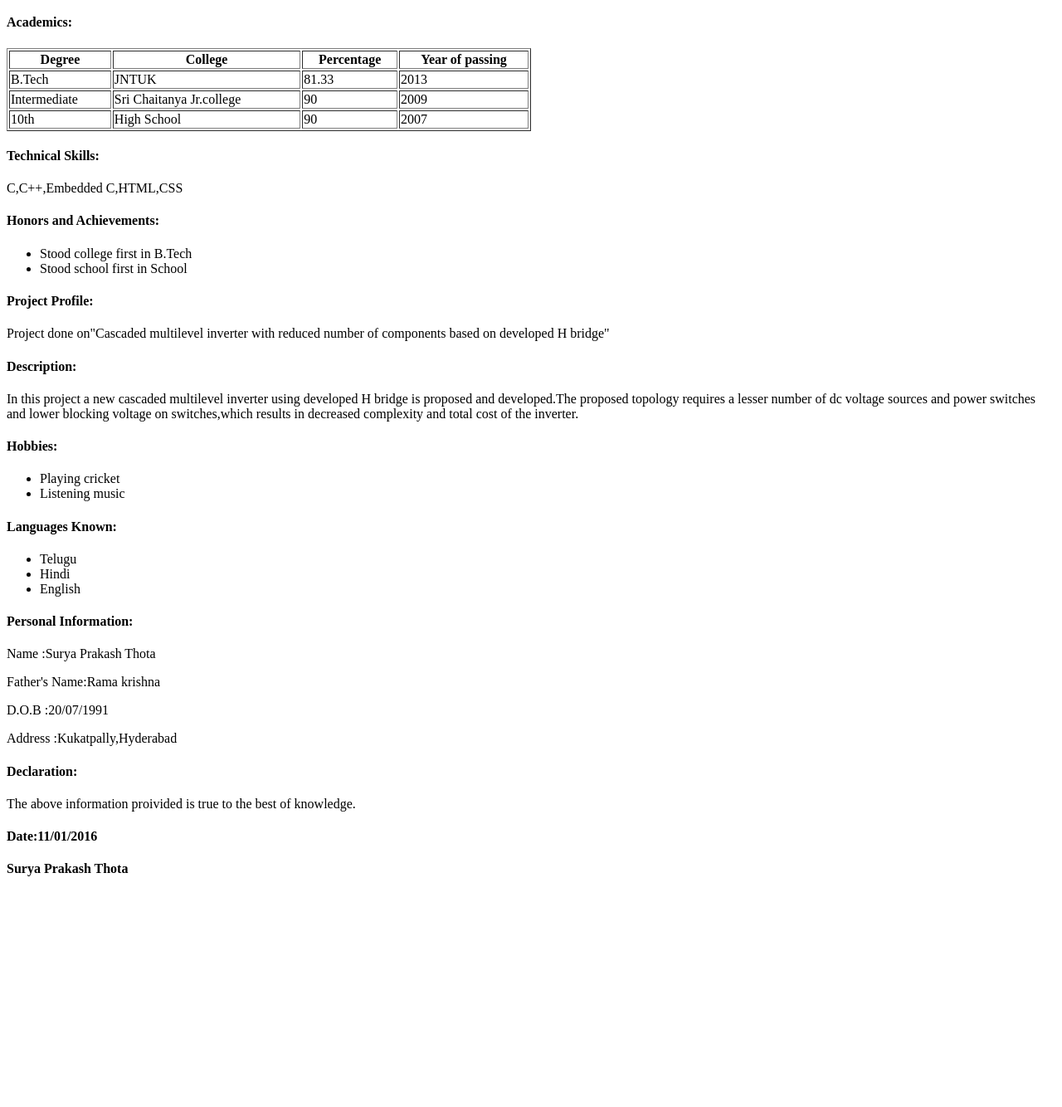
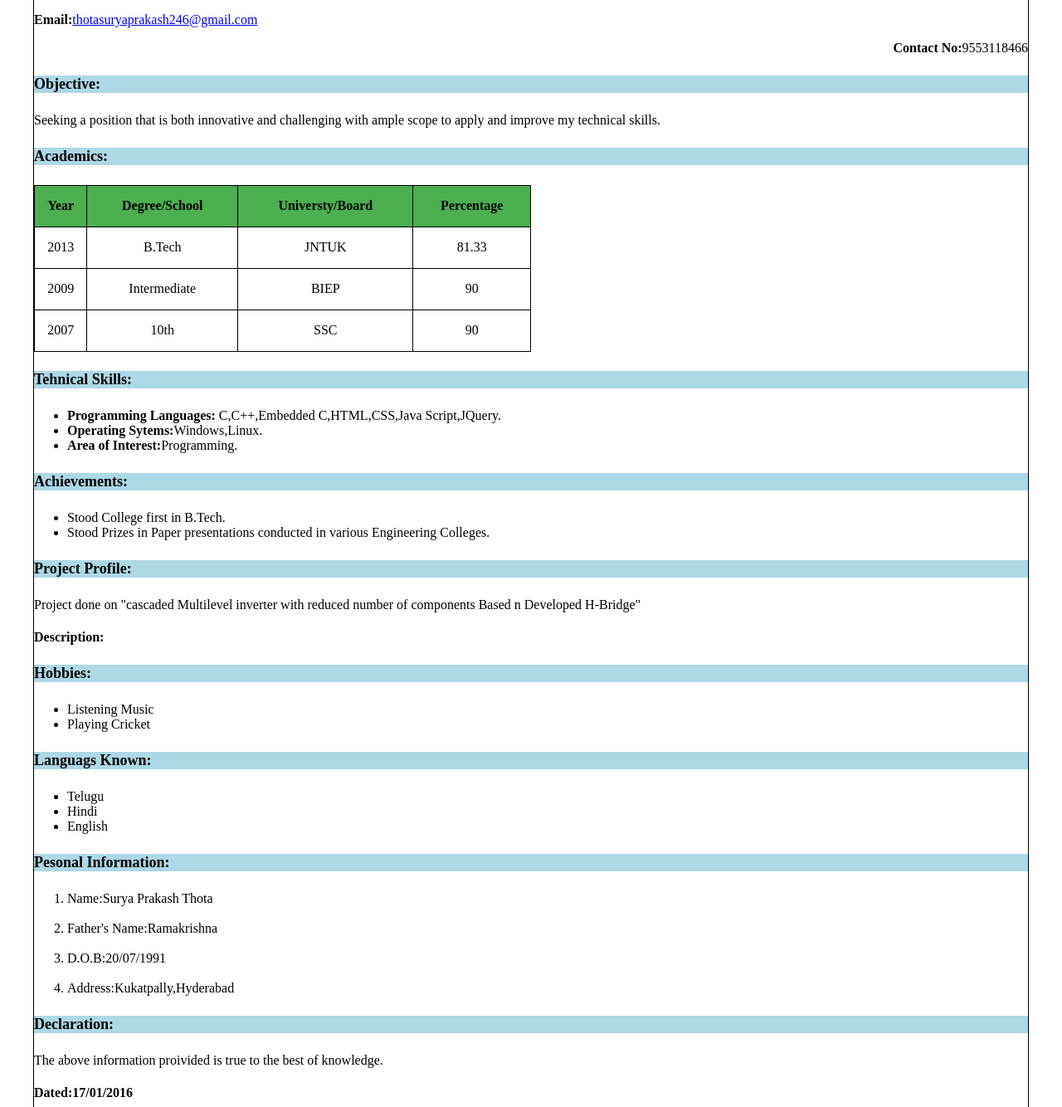
Before and after one commit to surya246/surya246.github.io, a plain HTML site: page index.html in a window 1280 px wide. Shown: the part 140-1474 px from the top of the page at 83% size. Before the commit the page ends 1218 px from the top, so only its background shows below. Drawn offline with Linux system fonts and the light colour scheme.

Commit message:
New Resume

```diff
--- a/index.html
+++ b/index.html
@@ -4,74 +4,98 @@
        <meta http-equiv="Content-Type" content="text/html; charset=utf-8"/>
        <meta name="description" content="This is my resume it describes my academic profile and my Technical skills and my hobbies and my personal information ">
        <title>Surya Resume</title>
+       <link type="text/css" rel="StyleSheet" href="Resume1.css">
+      <script src="Resume1.js"></script>
+</head>
 
 
-   </head>
          <body>
-      <h1 style="text-align:center">Surya Prakash Thota</h1>
-      <h4>objective:</h4>
-      <p>Seeking a position which is both innovative and challenging with ample scope to apply and improve my technical skills.</p>
-    <h4>Academics:</h4>
-    <table border="1" style="width:50%;" >
-       <thead>
-       </thead>
-
-                  <tr style="align:center;">
-                  <th >Degree</th>
-                  <th >College</th>
-                  <th >Percentage</th>
-                  <th >Year of passing</th>
+                <h4 class="head">SURYA PRAKASH THOTA</h4>
+                <p id="lef"><b>Email:</b><a href="http://www.gmail.com">thotasuryaprakash246@gmail.com</a></p>
+                <p id="rig"><b>Contact No:</b>9553118466</p>
+                <div>
+                <h4 class="block">Objective:</h4>
+                <p>Seeking a position that is both innovative and challenging with ample scope to apply and improve my technical skills.</p>
+                </div>
+                 <div>
+                   <h4 class="block">Academics:</h4>
+                   <table class="tab">
+                   <tr id="row">
+                   <th>Year</th>
+                   <th>Degree/School</th>
+                   <th>Universty/Board</th>
+                   <th>Percentage</th>
                    </tr>
-               <tr style="align:center;">
+                   <tr id="row">
+                   <td>2013</td>
                    <td>B.Tech</td>
                    <td>JNTUK</td>
                    <td>81.33</td>
-                  <td>2013</td>
                    </tr>
-               <tr style="align:center;">
+                   <tr id="row">
+                   <td>2009</td>
                    <td>Intermediate</td>
-                  <td>Sri Chaitanya Jr.college</td>
+                   <td>BIEP</td>
                    <td>90</td>
-                  <td>2009</td>
                    </tr>
-               <tr style="align:center;">
+                   <tr id="row">
+                   <td>2007</td>
                    <td>10th</td>
-                  <td>High School</td>
+                   <td>SSC</td>
                    <td>90</td>
-                  <td>2007</td>
                    </tr>
                    </table>
-       <h4>Technical Skills:</h4>
-          <p>C,C++,Embedded C,HTML,CSS</p>
-       <h4>Honors and Achievements:</h4>
+                </div>
+       <div>
+           <h4 class="block">Tehnical Skills:</h4>
            <ul>
-              <li>Stood college first in B.Tech</li>
-              <li>Stood school first in School</li>
+              <li><b> Programming Languages:</b> C,C++,Embedded C,HTML,CSS,Java Script,JQuery.</li>
+              <li><b> Operating Sytems:</b>Windows,Linux.</li>
+              <li><b> Area of Interest:</b>Programming.</li>
            </ul>
-       <h4>Project Profile:</h4>
-           <p>Project done on"Cascaded multilevel inverter with reduced number of components based on developed H bridge" </p>
-           <p><h4> Description:</h4> In this project a new cascaded multilevel inverter using developed H bridge is        		     proposed and developed.The proposed topology requires a lesser number of dc voltage sources and power switches 	         and lower blocking voltage on switches,which results in decreased complexity and total cost of the inverter.
-         <h4>Hobbies:</h4>
+       </div>
+       <div>
+           <h4 class="block">Achievements:</h4>
            <ul>
-              <li>Playing cricket</li>
-              <li>Listening music</li>
+              <li>Stood College first in B.Tech.</li>
+              <li>Stood Prizes in Paper presentations conducted in various Engineering Colleges.</li>
            </ul>
-          <h4>Languages Known:</h4>
+       </div>
+       <div>
+       <h4 class="block">Project Profile:</h4>
+       <p>Project done on "cascaded Multilevel inverter with reduced number of components Based n Developed H-Bridge"</p>
+       <h4 onmouseover="count()" onmouseout="count1()">Description:</h4>
+       <p id="des"></p>
+       </div>
+       <div>
+       <h4 class="block">Hobbies:</h4>
+       <uL>
+       <li>Listening Music</li>
+       <li>Playing Cricket</li>
+       </ul>
+       </div>
+               <div>
+               <h4 class="block">Languags Known:</h4>
                <ul>
                <li>Telugu</li>
                <li>Hindi</li>
                <li>English</li>
                </ul>
-          <h4>Personal Information:</h4>
-               <p> Name        :Surya Prakash Thota</p>
-               <p>Father's Name:Rama krishna</p>
-               <p> D.O.B       :20/07/1991</p>
-               <p> Address     :Kukatpally,Hyderabad</p>
-           <h4>Declaration:</h4>
+               </div>
+               <div>
+               <h4 class="block">Pesonal Information:</h4>
+               <ol>
+               <li>Name:Surya Prakash Thota</li><br>
+               <li>Father's Name:Ramakrishna</li><br>
+               <li>D.O.B:20/07/1991</li><br>
+               <li>Address:Kukatpally,Hyderabad</li>
+               </ol>
+               </div>
+                     <div>
+                     <h4 class="block">Declaration:</h4>
                      <p>The above information proivided is true to the best of knowledge.</p>
-
-       <h4 style="align:left;">Date:11/01/2016</h4>
-       <h4 style="align:right;">Surya Prakash Thota</h4>
-
+                     </div>
+      <h4 id="lef">Dated:17/01/2016</h4>
+      <h4 id="rig">Surya Prakash Thota</h4>
   </body>
 </html>
```
Lines whose indentation alone changed are shown as unchanged.
